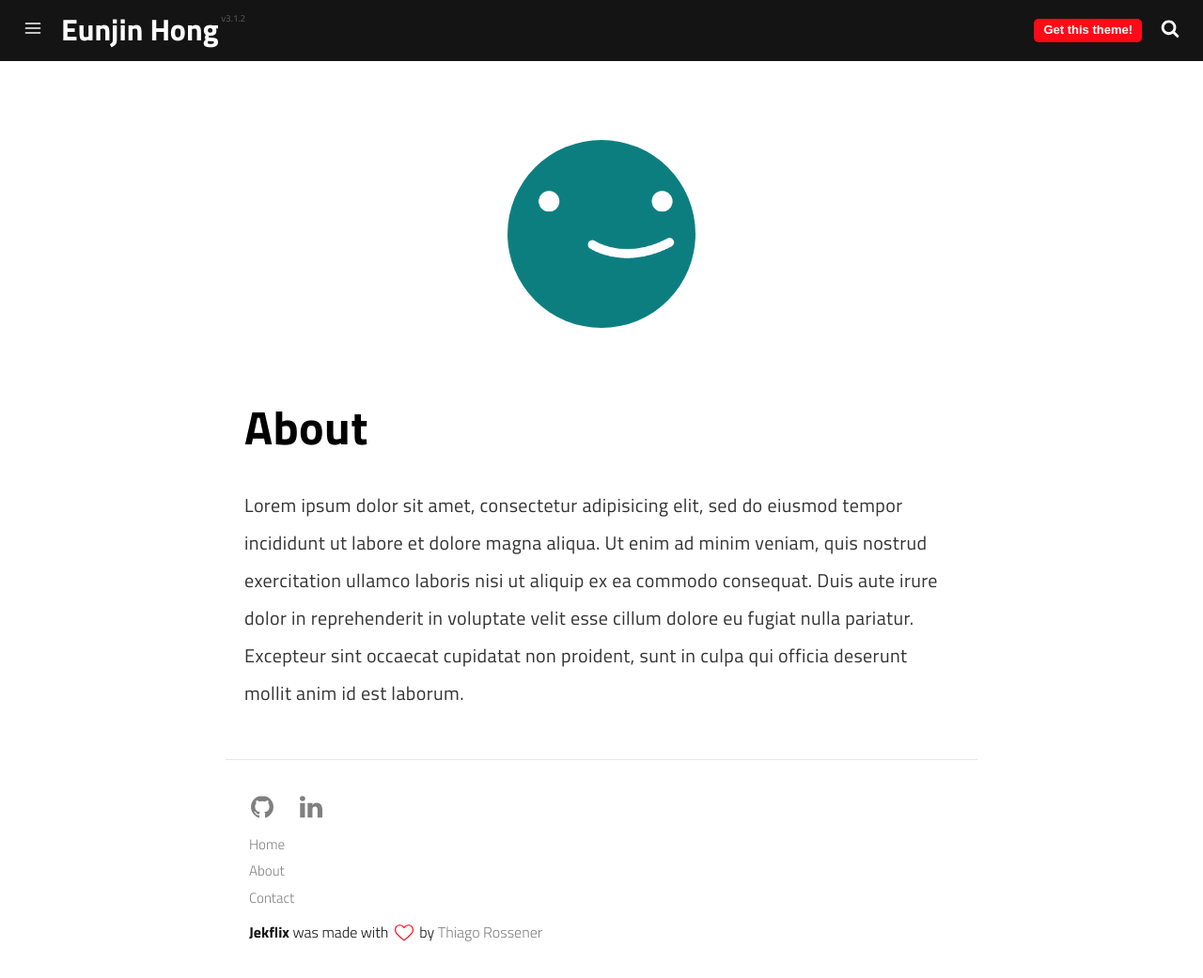
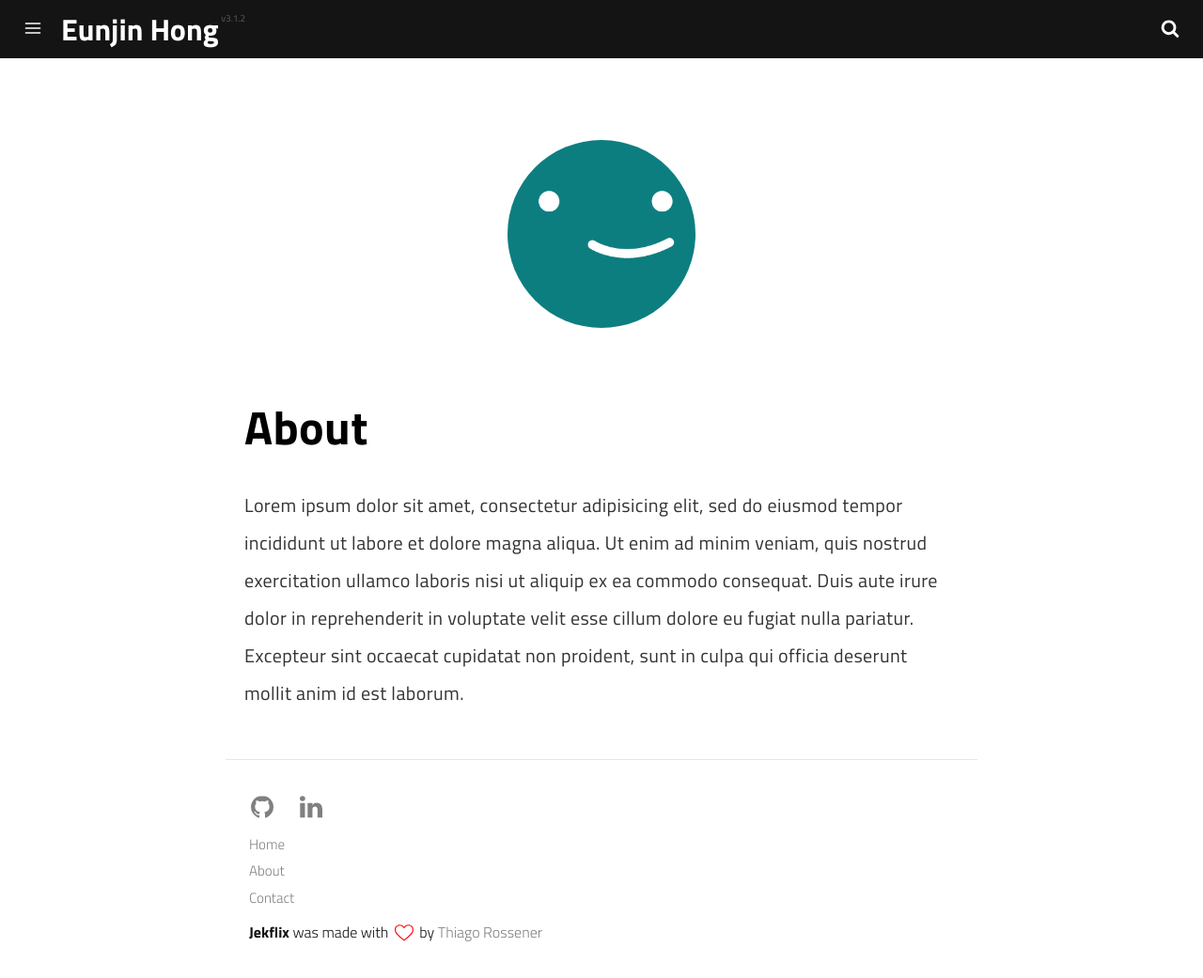
Before and after one commit to helloeunjinhong/helloeunjinhong.github.io, a Jekyll site: the page built from pages/about.md, in a window 1280 px wide and 1041 px high. Shown: the whole window at 94% size. Built offline with Jekyll 4.4.1, drawn with Linux system fonts in a browser that asks for light colours; a script that is not in the unit is left out.

Commit message:
Update _config.yml

```diff
--- a/_config.yml
+++ b/_config.yml
@@ -58,9 +58,9 @@ highlighter: rouge
 permalink: /:title/
 collections:
   authors:
-    output: true
+    output: false
 paginate_path: "/page/:num/"
-show_get_theme_btn: true
+show_get_theme_btn: false
 use_logo: false
 
 # Content paginator
```
